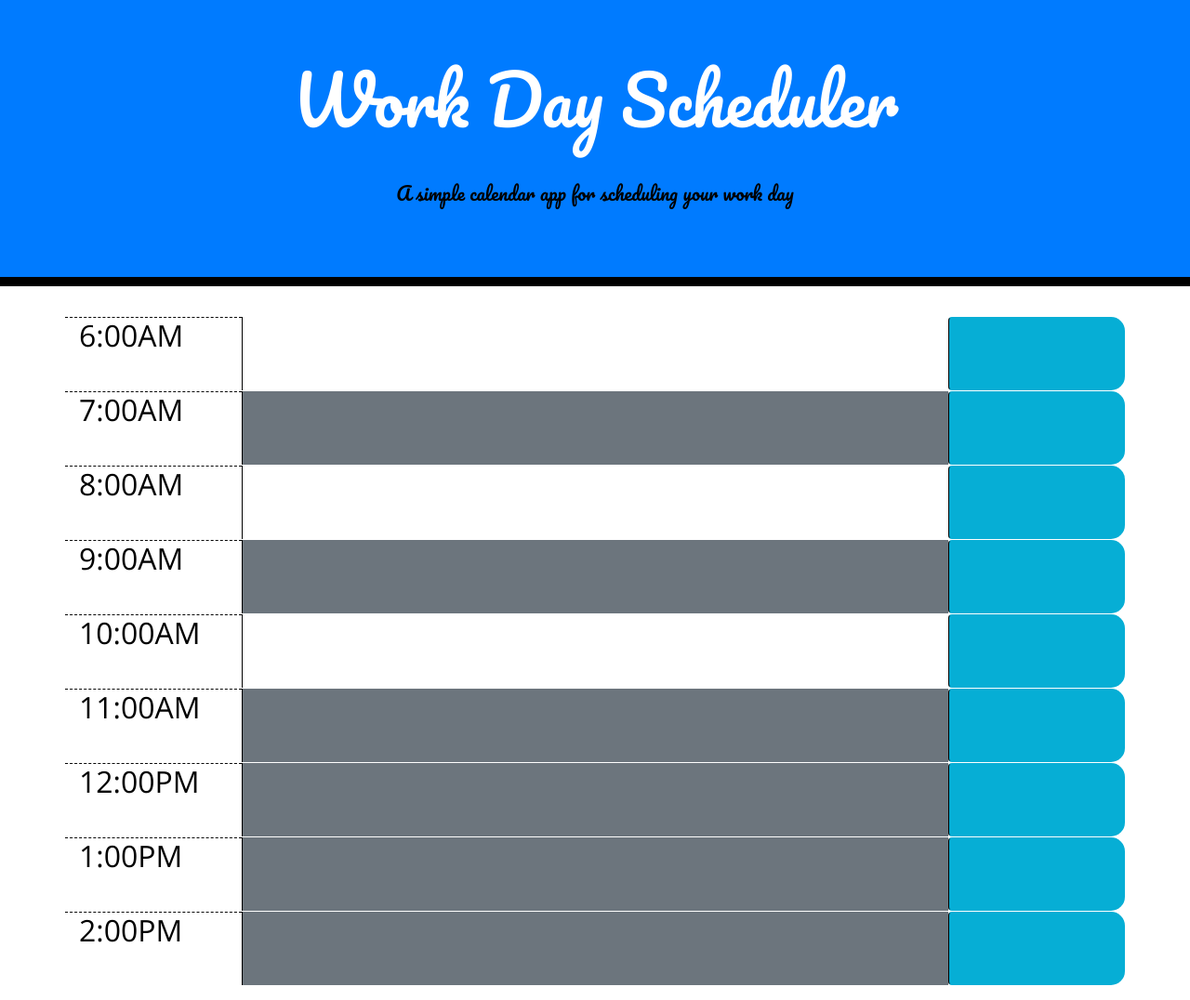
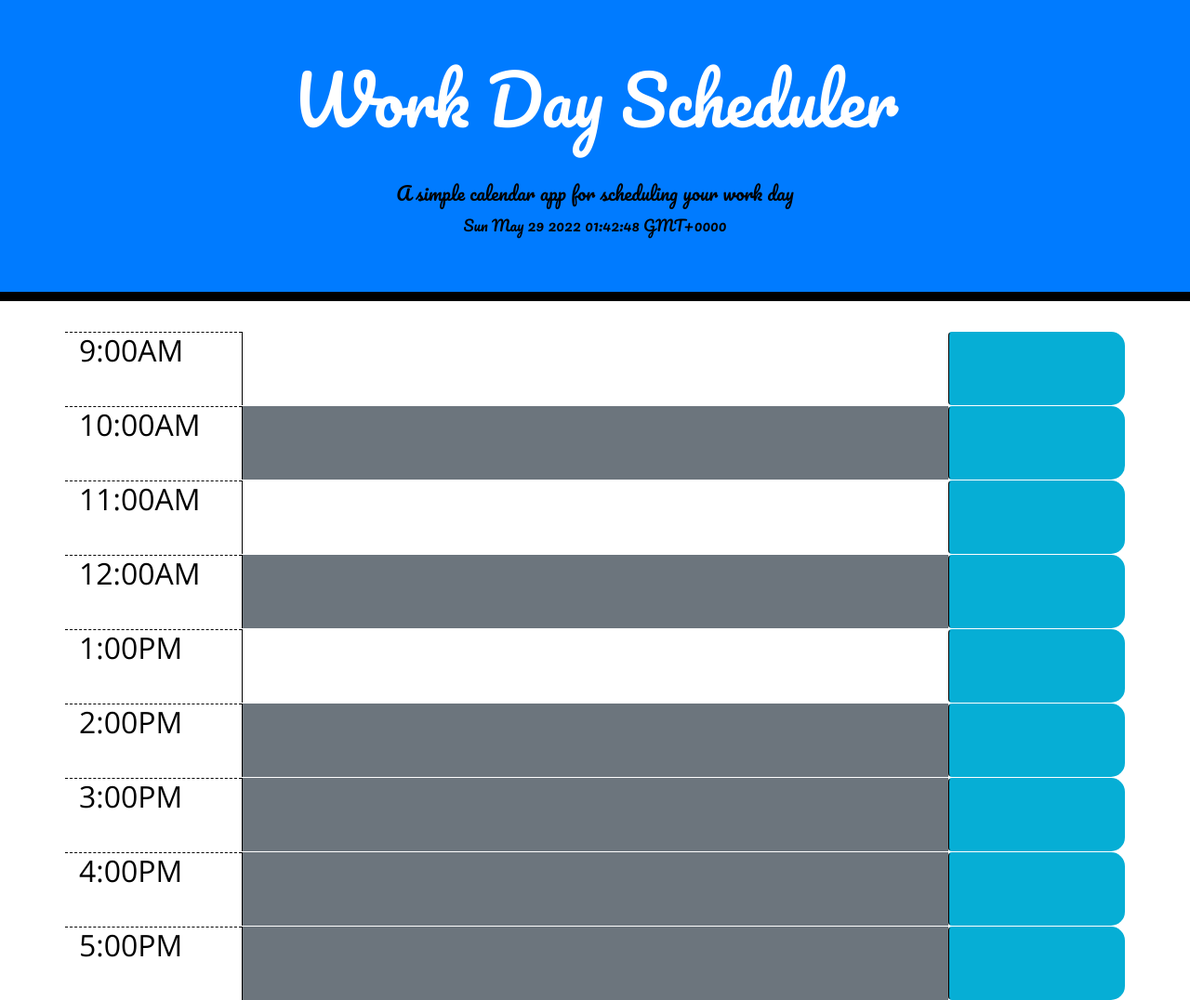
Before and after one commit to wagnergabe/UMN-Challenge-5, a plain HTML site: page index.html in a window 1280 px wide. Shown: the whole page at 93% size. Drawn offline with nearby package versions, Linux system fonts and the light colour scheme; a script that the page names is missing.

Commit message:
added moment.js/may delete created JS script

```diff
--- a/assets/script.js
+++ /dev/null
@@ -1,6 +0,0 @@
-
-$(document).ready(function () {
-    $(function(){
-      $("#datepicker").datepicker()
-    })
-    });
--- a/index.html
+++ b/index.html
@@ -32,52 +32,55 @@
       <h1 class="display-3 text-white">Work Day Scheduler</h1>
       <p class="lead mt-5">A simple calendar app for scheduling your work day</p>
       <p id="currentDay" class="lead"></p>
+      <div id="clock"></div>
+
+
     </header>
     <div class="container">
       <!-- Timeblocks go here -->
-      <!--Mockup looks like from 9:00am to 5:00pm (9-12 blocks)-->
+      <!--"In the United States, Canada, United Kingdom, and Australia, the hours between 9 am and 5 pm (the traditional "9 to 5") are typically considered to be standard business hours."(wiki)-->
       <div class = "row">
-          <h2 class = "col-sm-2 hour">6:00AM</h2>
+          <h2 class = "col-sm-2 hour">9:00AM</h2>
           <textarea class ="description col-sm-8"></textarea>
           <button class="saveBtn col-sm-2 btn"></button>
       </div>
       <div class = "row">
-          <h2 class = "col-sm-2 hour">7:00AM</h2>
+          <h2 class = "col-sm-2 hour">10:00AM</h2>
           <textarea class ="col-sm-8 bg-secondary"></textarea>
           <button class="saveBtn col-sm-2 btn"></button>
       </div>
       <div class = "row">
-          <h2 class = "col-sm-2 hour" >8:00AM</h2>
+          <h2 class = "col-sm-2 hour" >11:00AM</h2>
           <textarea class ="col-sm-8"></textarea>
           <button class="saveBtn col-sm-2 btn"></button>
       </div>
       <div class = "row">
-          <h2 class = "col-sm-2 hour">9:00AM</h2>
-          <textarea class ="col-sm-8 bg-secondary"></textarea>
-          <button class="saveBtn col-sm-2 btn"></button>
-      </div>
-      <div class = "row">
-          <h2 class = "col-sm-2 hour">10:00AM</h2>
-          <textarea class ="col-sm-8 description"></textarea>
-          <button class="saveBtn col-sm-2 btn"></button>
-      </div>
-      <div class = "row">
-          <h2 class = "col-sm-2 hour">11:00AM</h2>
-          <textarea class ="col-sm-8 bg-secondary"></textarea>
-          <button class="saveBtn col-sm-2 btn"></button>
-      </div>
-      <div class = "row">
-          <h2 class = "col-sm-2 hour">12:00PM</h2>
+          <h2 class = "col-sm-2 hour">12:00AM</h2>
           <textarea class ="col-sm-8 bg-secondary"></textarea>
           <button class="saveBtn col-sm-2 btn"></button>
       </div>
       <div class = "row">
           <h2 class = "col-sm-2 hour">1:00PM</h2>
+          <textarea class ="col-sm-8 description"></textarea>
+          <button class="saveBtn col-sm-2 btn"></button>
+      </div>
+      <div class = "row">
+          <h2 class = "col-sm-2 hour">2:00PM</h2>
           <textarea class ="col-sm-8 bg-secondary"></textarea>
           <button class="saveBtn col-sm-2 btn"></button>
       </div>
       <div class = "row">
-          <h2 class = "col-sm-2 hour">2:00PM</h2>
+          <h2 class = "col-sm-2 hour">3:00PM</h2>
+          <textarea class ="col-sm-8 bg-secondary"></textarea>
+          <button class="saveBtn col-sm-2 btn"></button>
+      </div>
+      <div class = "row">
+          <h2 class = "col-sm-2 hour">4:00PM</h2>
+          <textarea class ="col-sm-8 bg-secondary"></textarea>
+          <button class="saveBtn col-sm-2 btn"></button>
+      </div>
+      <div class = "row">
+          <h2 class = "col-sm-2 hour">5:00PM</h2>
           <textarea class ="col-sm-8 bg-secondary"></textarea>
           <button class="saveBtn col-sm-2 btn"></button>
       </div>
@@ -88,6 +91,10 @@
     </div>
     <script src="./assets/script.js"></script>
     <script src="https://code.jquery.com/jquery-3.4.1.min.js"></script>
-    <script src="https://cdnjs.cloudflare.com/ajax/libs/moment.js/2.24.0/moment.min.js"></script>
+    <script src="https://cdnjs.cloudflare.com/ajax/libs/moment.js/2.24.0/moment.min.js"></script> <!--moments.JS-->
+    <script>
+            var a = moment().toString();
+            document.getElementById("clock").innerHTML = a;
+    </script>
   </body>
 </html>
```
